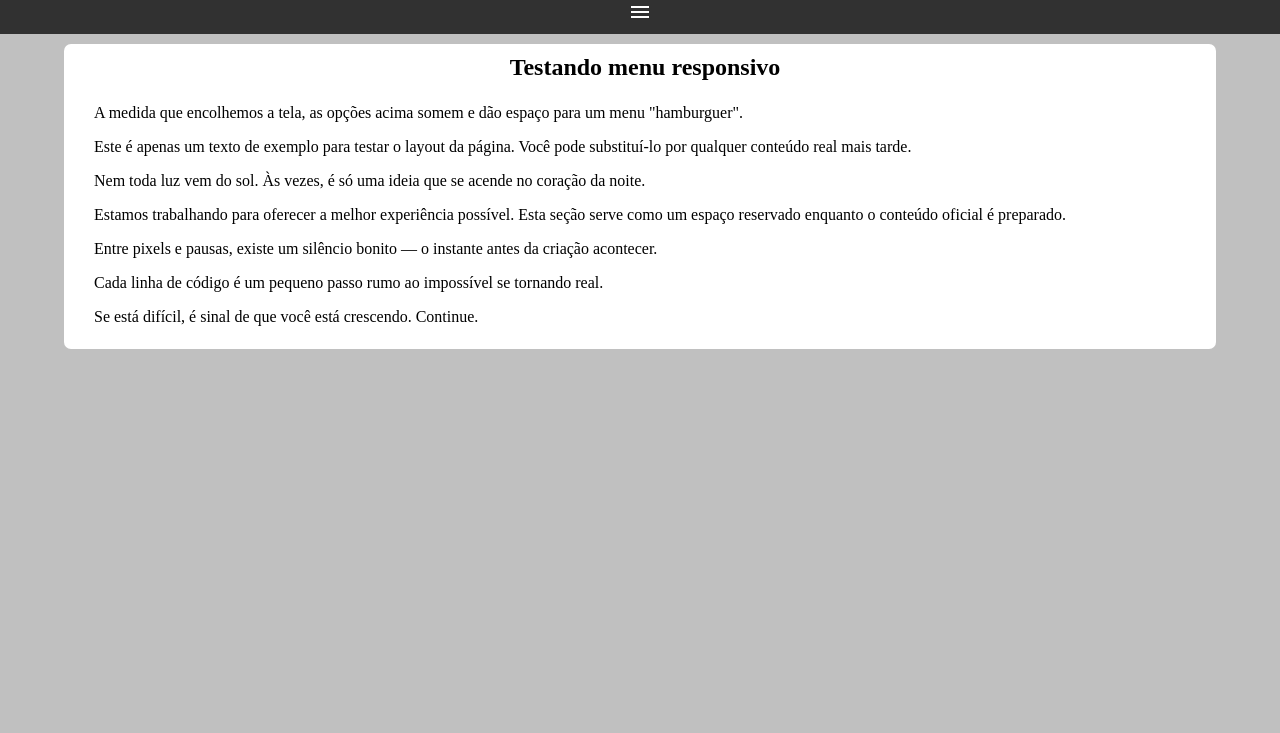
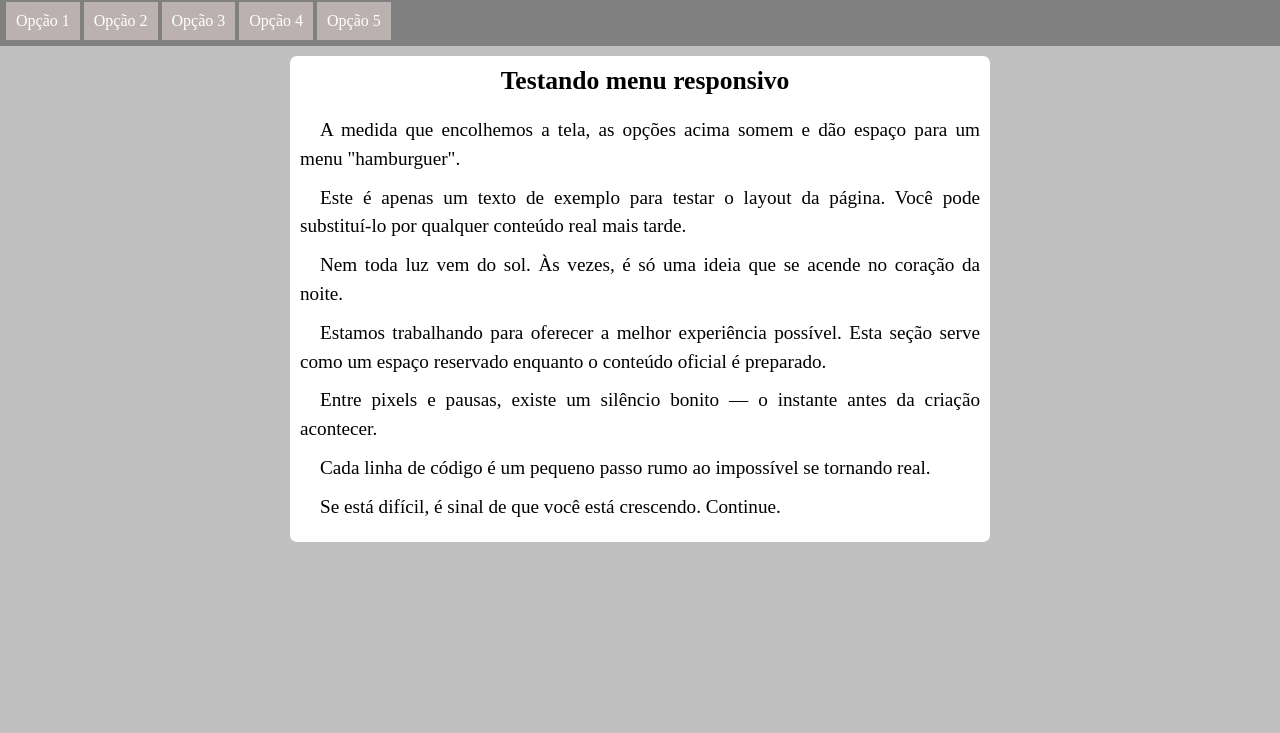
Before and after one commit to gabrielpaulachaves/html-css, a plain HTML site: page exercicios/ex024/mq005/index.html in a window 1280 px wide. Shown: the part 67-800 px from the top of the page. Drawn offline with nearby package versions, Linux system fonts and the light colour scheme.

Commit message:
menu hamburger completo

```diff
--- a/exercicios/ex024/mq005/index.html
+++ b/exercicios/ex024/mq005/index.html
@@ -6,8 +6,9 @@
     <title>Menu responsivo</title>
    <link href="https://fonts.googleapis.com/css2?family=Material+Symbols+Outlined" rel="stylesheet" />
     <link rel="stylesheet" href="style.css">
+    <link rel="stylesheet" href="outrastelas.css">
 </head>
-<body>
+<body onresize="MudouTamanho()">
     <header>
         <h1>Menu responsivo</h1>
         <i id="burger" class="material-symbols-outlined" onclick="clickMenu()">menu</i>
@@ -34,6 +35,16 @@
         </article>
     </main>
     <script>
+
+        function MudouTamanho() {
+            if (window.innerWidth >=768){
+                opcoes.style.display = 'block'
+            } else{
+                opcoes.style.display = 'none'
+            }
+
+        }
+
         function clickMenu() {
            if (opcoes.style.display == 'block') {
             opcoes.style.display = 'none'
--- /dev/null
+++ b/exercicios/ex024/mq005/outrastelas.css
@@ -0,0 +1,30 @@
+@charset "UTF-8";
+
+@media screen and (min-width: 768px){
+    i#burger{
+        display: none;
+    }
+    menu{
+        display: block;
+        padding: 6px;
+    }
+    menu li{
+        display: inline-block;
+        padding: 10px;
+    }
+     a{
+        border-top: none;
+    }
+    h1{
+        font-size: 2.3em;
+    }
+    main{
+        width: 700px;
+    }
+    p{
+        font-size: 1.2em;
+    }
+    h2{
+        font-size: 1.6em;
+    }
+}
```
